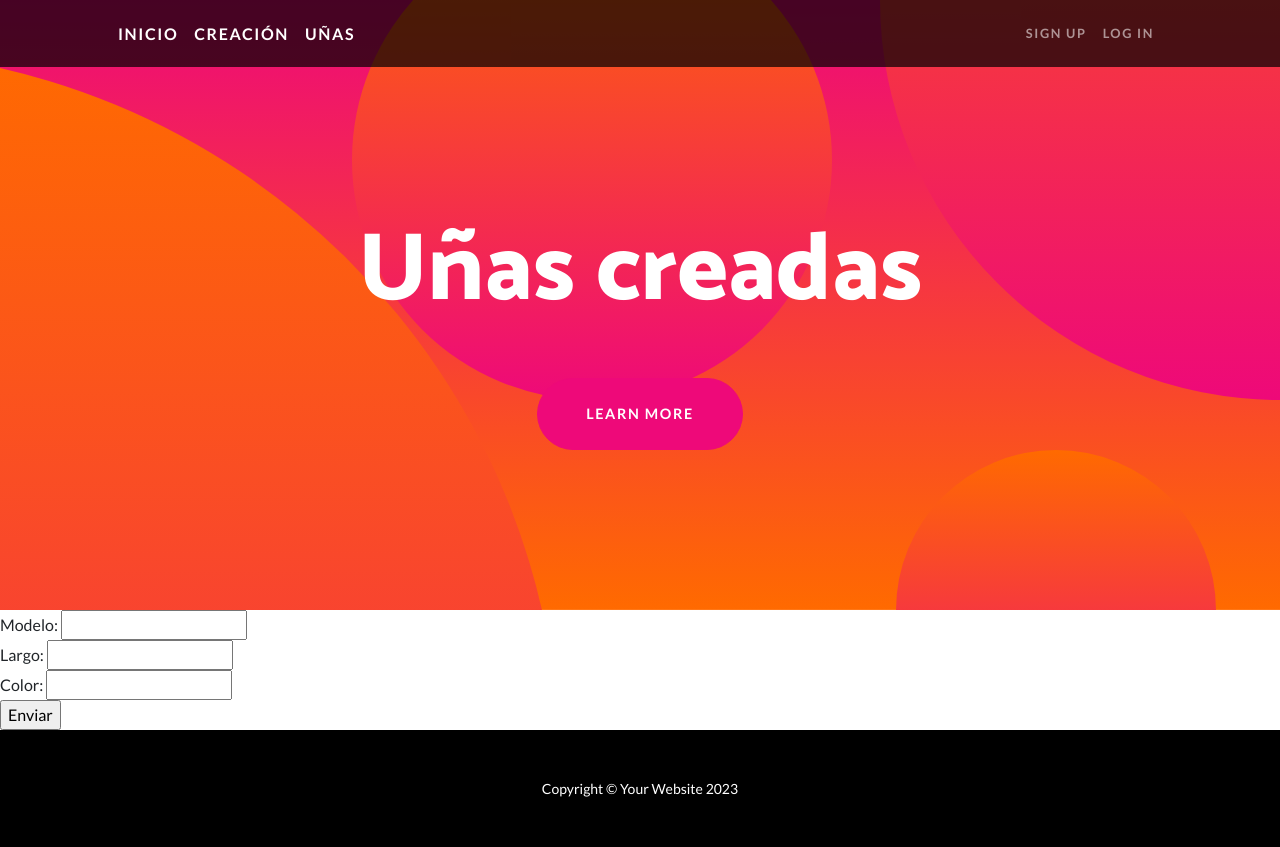
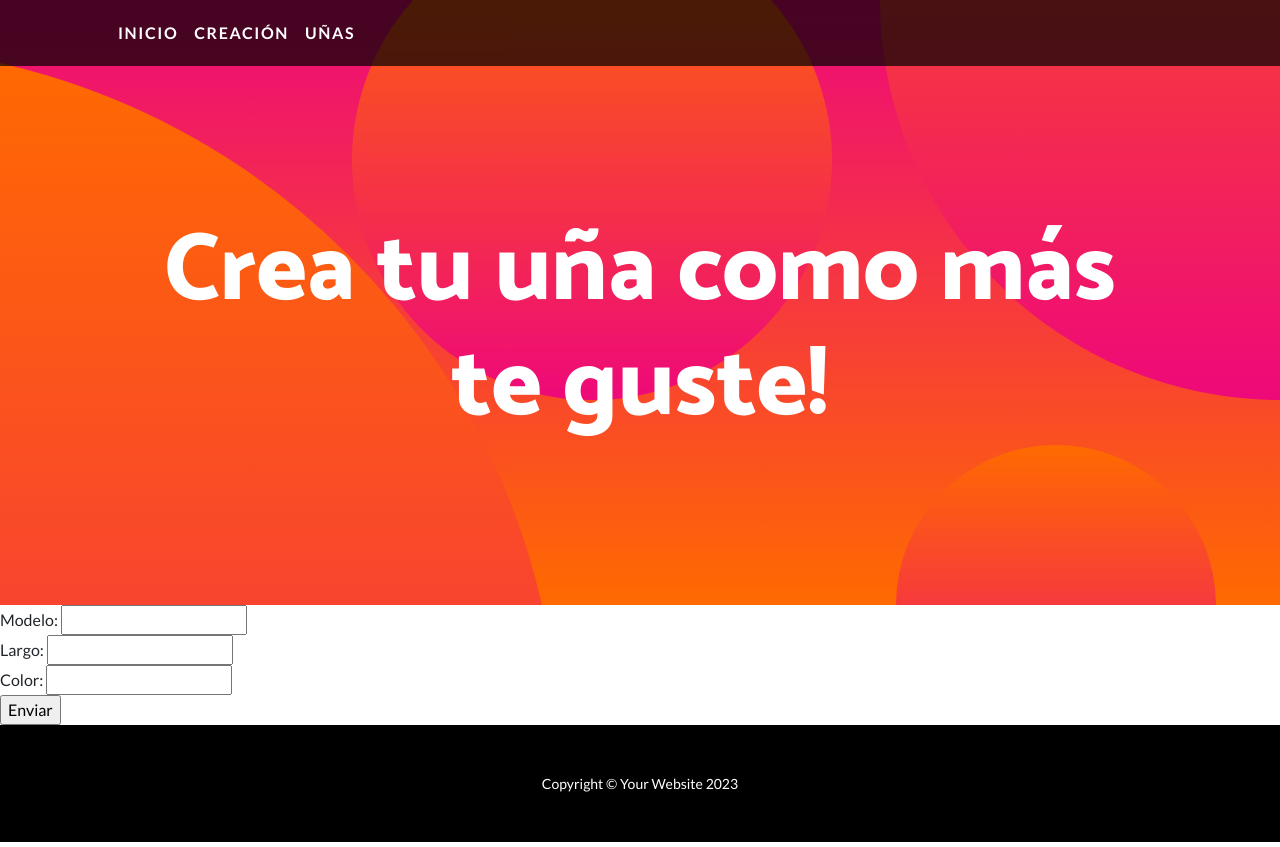
Before and after one commit to kndtoranzo/Toranzo-Candela--3ra-pre-entrega, a Django app: a page that uses templates/index.html in a window 1280 px wide. Run offline with Django 5.2, Linux system fonts and the light colour scheme; some libraries are stand-ins or nearby versions.

```diff
--- a/templates/index.html
+++ b/templates/index.html
@@ -30,9 +30,6 @@
                 <button class="navbar-toggler" type="button" data-bs-toggle="collapse" data-bs-target="#navbarResponsive" aria-controls="navbarResponsive" aria-expanded="false" aria-label="Toggle navigation"><span class="navbar-toggler-icon"></span></button>
                 <div class="collapse navbar-collapse" id="navbarResponsive">
                     <ul class="navbar-nav ms-auto">
-                        <li class="nav-item"><a class="nav-link" href="#!">Sign Up</a></li>
-                        <li class="nav-item"><a class="nav-link" href="#!">Log In</a></li>
-                    </ul>
                 </div>
             </div>
         </nav>
@@ -42,7 +39,6 @@
                 <div class="container px-5">
                     <h1 class="masthead-heading mb-0">{% block h1_header %}{% endblock h1_header %}</h1>
                     <h2 class="masthead-subheading mb-0"></h2>
-                    <a class="btn btn-primary btn-xl rounded-pill mt-5" href="#scroll">Learn More</a>
                 </div>
             </div>
             <div class="bg-circle-1 bg-circle"></div>
--- a/templates/uñas_templates/creacion.html
+++ b/templates/uñas_templates/creacion.html
@@ -7,7 +7,7 @@
 
 
 {% block h1_header%}
-     Uñas creadas
+     Crea tu uña como más te guste!
 {% endblock h1_header%}
 
 
```
Also changed, not shown: README.md.
